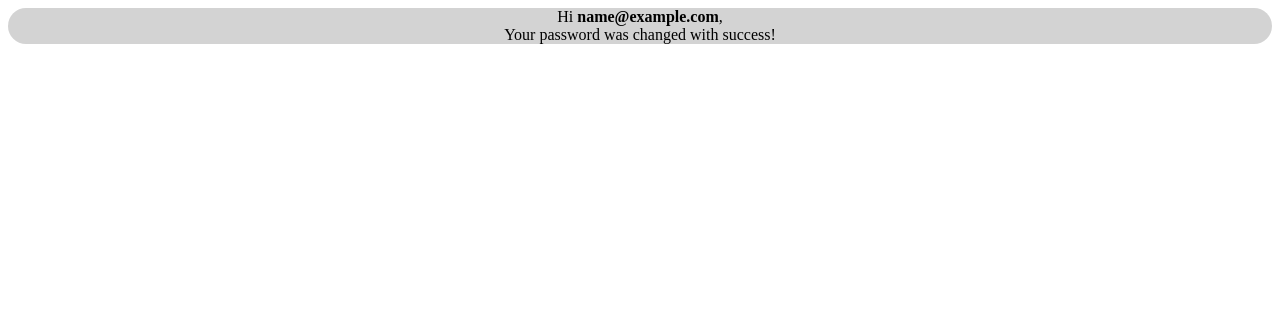
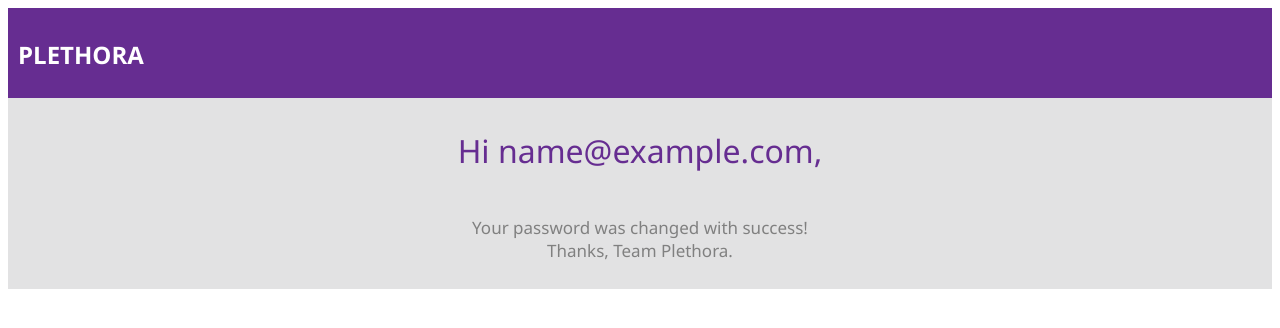
Before and after one commit to KellyMBentes/backAppUrina, a Django app: template templates/change_password.html in a window 1280 px wide. Shown: the top 328 px of the page. Run offline with Django 3.2, Linux system fonts and the light colour scheme; the template is opened without the code that fills it, so the values that code supplies are empty; the visitor is signed in with stand-in values (Sample User, id 1).

Commit message:
Estilizando html do email

```diff
--- a/templates/change_password.html
+++ b/templates/change_password.html
@@ -2,12 +2,54 @@
 <html lang="en">
     <head>
         <meta charset="UTF-8">
+        <link rel="stylesheet" type="text/css" href="style.css" />
+        <style type="text/css">
+        *{
+            font-family: "Segoe UI";
+            font-weight: 200;
+        }
+        h1 {
+            color: #662D91;
+            font-weight: 400;
+        }
+        h2{
+            color: white;
+            margin-left: 10px;
+            font-weight: 600;
+        }
+        p{
+            color: gray;
+            font-size: 17px;
+            margin-top: 0px;
+        }
+        .header{
+            background-color: #662D91;
+            text-align: left;
+            width: 100%;
+            margin-bottom: -20px;
+            height: 100px;
+            padding-top: 10px;
+        }
+        .body{
+            background-color: #E2E2E3;
+            text-align: center;
+            width: 100%;
+            margin-top: 0px;
+            padding-top: 10px;
+            padding-bottom: 10px;
+        }
+        </style>
     </head>
     <body>
-    <div style="background-color: lightgrey; text-align: center; border-radius: 20px; width: 100%">
+    <div class="header">
+        <h2>PLETHORA</h2>
+    </div>
+    <div class="body">
         {% autoescape off %}
-        Hi <strong>{{ user.email }}</strong>,<br>
-        Your password was changed with success!<br>
+        <h1>Hi {{ user.email }},</h1><br>
+        <p>Your password was changed with success!<br>
+        Thanks, Team Plethora.
+        </p>
         {% endautoescape %}
     </div>
     </body>
--- a/templates/email_confirmation_message.txt
+++ /dev/null
@@ -1,6 +0,0 @@
-{% load account %}{% user_display user as user_display %}{% load i18n %}{% autoescape off %}{% blocktrans with site_name=current_site.name site_domain=current_site.domain %}Greeting from {{ site_name }}!
-You're receiving this e-mail because user {{ user_display }} has given yours as an e-mail address to connect their account via API.
-To confirm this is correct, go to {{ activate_url }}
-{% endblocktrans %}{% endautoescape %}
-{% blocktrans with site_name=current_site.name site_domain=current_site.domain %}Thank you from {{ site_name }}!
-{{ site_domain }}{% endblocktrans %}
--- a/templates/email_confirmation_subject.txt
+++ /dev/null
@@ -1,4 +0,0 @@
-{% load i18n %}
-{% autoescape off %}
-{% blocktrans %}Please Confirm Your E-mail Address via API{% endblocktrans %}
-{% endautoescape %}
--- /dev/null
+++ b/templates/style.css
@@ -0,0 +1,34 @@
+*{
+    font-family: "Segoe UI";
+    font-weight: 200;
+}
+h1 {
+    color: #662D91;
+    font-weight: 400;
+}
+h2{
+    color: white;
+    margin-left: 10px;
+    font-weight: 600;
+}
+p{
+    color: gray;
+    font-size: 17px;
+    margin-top: 0px;
+}
+.header{
+    background-color: #662D91;
+    text-align: left;
+    width: 100%;
+    margin-bottom: -20px;
+    height: 100px;
+    padding-top: 10px;
+}
+.body{
+    background-color: #E2E2E3;
+    text-align: center;
+    width: 100%;
+    margin-top: 0px;
+    padding-top: 10px;
+    padding-bottom: 10px;
+}
```
Also changed, not shown: templates/active_email.html (+46 -4 lines), users/views.py (+22 -20 lines), templates/plethora-colorido-sem-fundo.png (added).
